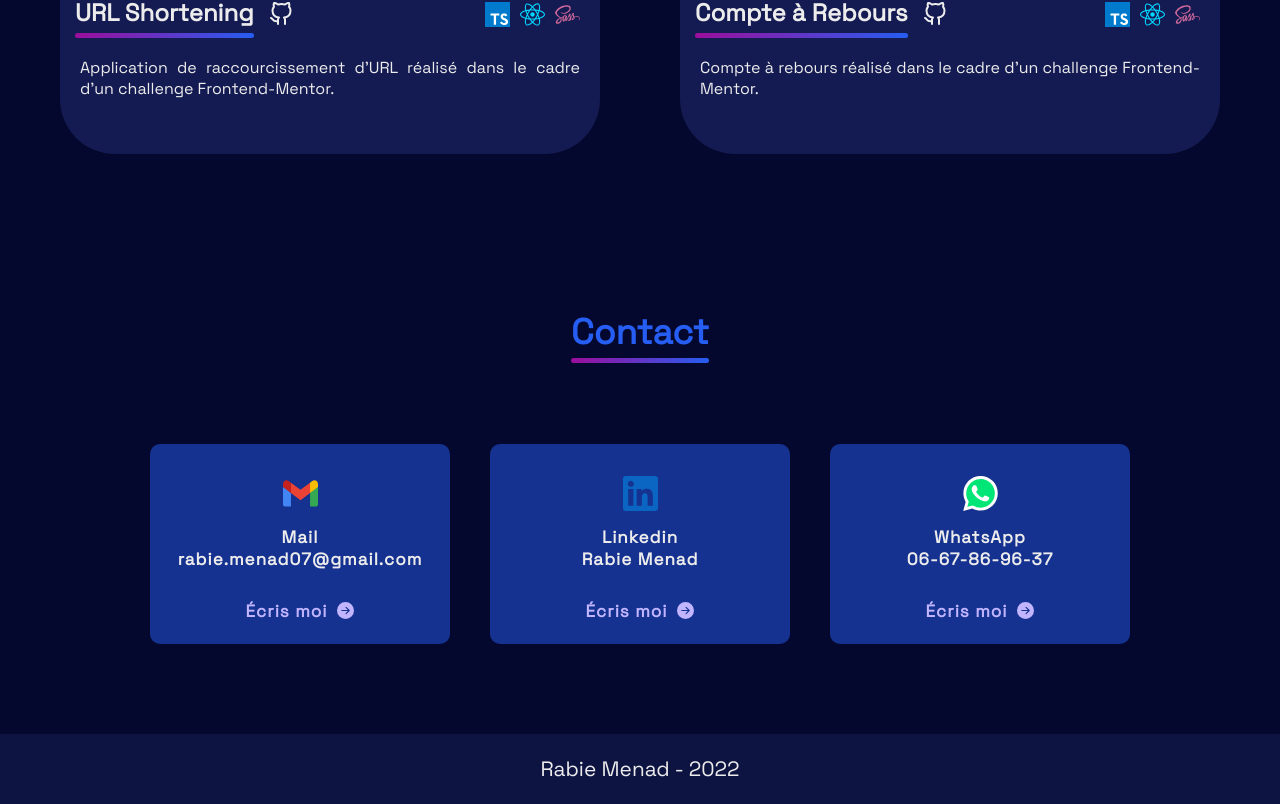
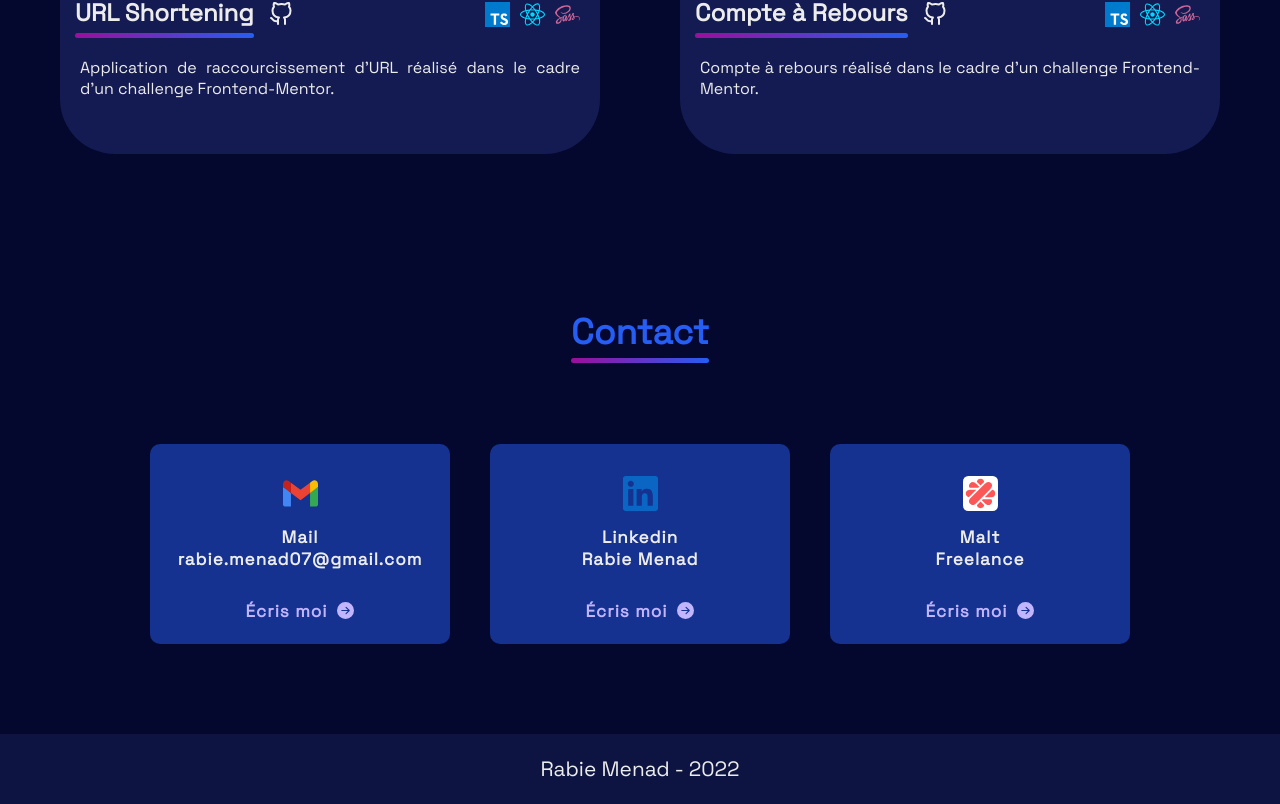
Before and after one commit to mena0018/Portfolio, a Next.js app: page / in a window 1280 px wide. Shown: the part 3183-3987 px from the top of the page. Built offline with nearby package versions, Linux system fonts and the light colour scheme.

Commit message:
Ajout de mon compte Malt

```diff
--- a/src/constants/contact.ts
+++ b/src/constants/contact.ts
@@ -1,4 +1,4 @@
-import WhatsApp from 'public/img/icones/contact/whatsapp.svg';
+import Malt from 'public/img/icones/contact/malt.svg';
 import Gmail from 'public/img/icones/contact/google-gmail.svg';
 import Linkedin from 'public/img/icones/contact/linkedin.svg';
 
@@ -20,10 +20,10 @@ export const dataContact: Record<string, unknown> = {
       contact: 'Écris moi',
     },
     {
-      icon: WhatsApp,
-      name: 'WhatsApp',
-      info: '06-67-86-96-37',
-      link: 'https://wa.me/+33667869637',
+      icon: Malt,
+      name: 'Malt',
+      info: 'Freelance',
+      link: 'https://www.malt.fr/profile/rabiemenad',
       contact: 'Écris moi',
     },
   ],
@@ -45,10 +45,10 @@ export const dataContact: Record<string, unknown> = {
       contact: 'Write me',
     },
     {
-      icon: WhatsApp,
-      name: 'WhatsApp',
-      info: '06-67-86-96-37',
-      link: 'https://wa.me/+33667869637',
+      icon: Malt,
+      name: 'Malt',
+      info: 'Freelance',
+      link: 'https://www.malt.fr/profile/rabiemenad',
       contact: 'Write me',
     },
   ],
```
Also changed, not shown: public/img/icones/contact/malt.svg (added).
